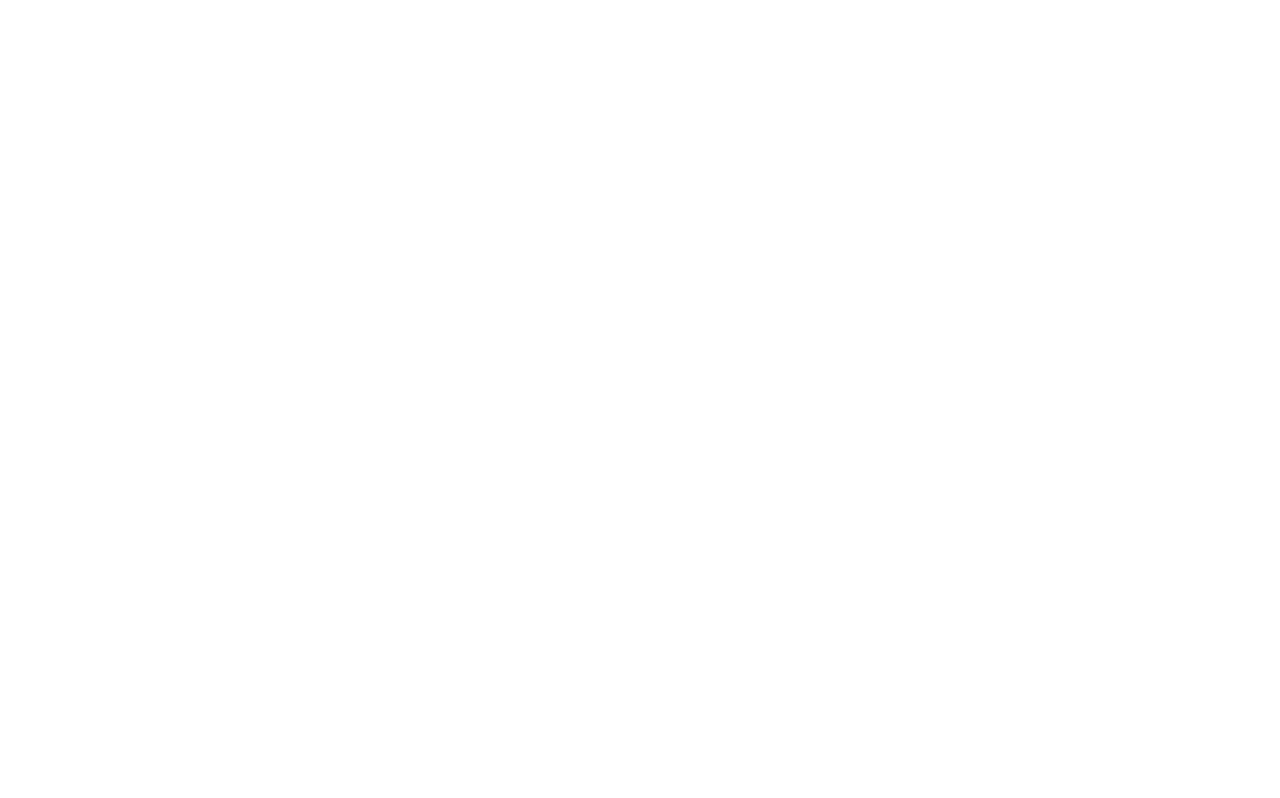
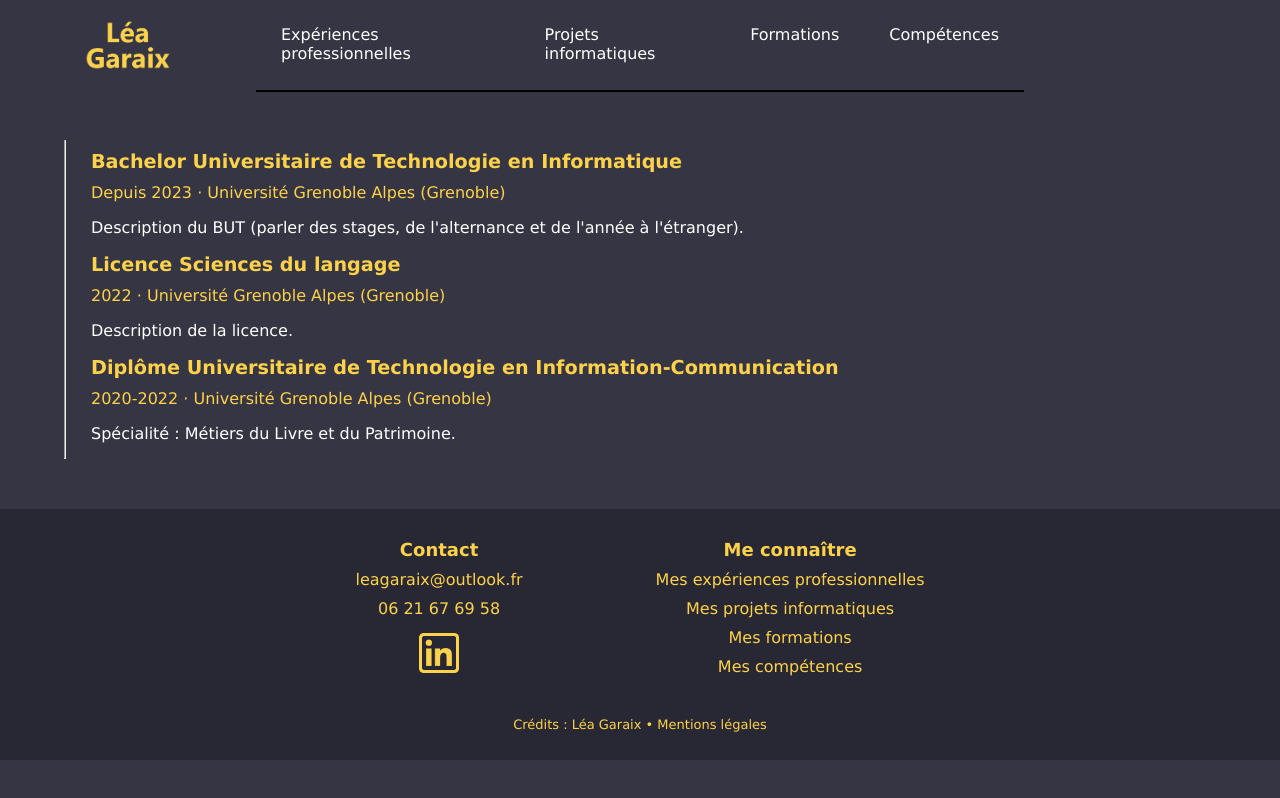
Before and after one commit to leagaraix/leagaraix.github.io, a plain HTML site: page formations.html in a window 1280 px wide. Drawn offline with Linux system fonts and the light colour scheme.

Commit message:
Début du contenu des pages projets. Contenu et affichage de la page formation.

```diff
--- a/formations.html
+++ b/formations.html
@@ -0,0 +1,83 @@
+<!DOCTYPE html>
+<html lang="fr">
+
+<head>
+    <meta charset="UTF-8">
+    <title>Présentation | Léa Garaix</title>
+    <link rel="stylesheet" href="style.css"/>
+    <link rel="stylesheet" href="header-footer-style.css"/>
+</head>
+
+<body>
+
+    <header>
+        <a id="logo-link" href="accueil.html"><img src="images/logo.png" alt="Léa Garaix"></a>
+        <nav>
+            <ul>
+                <li><a href="experiences.html">Expériences professionnelles</a></li>
+                <li><a href="projets-informatiques.html">Projets informatiques</a></li>
+                <li><a href="formations.html">Formations</a></li>
+                <li><a href="competences.html">Compétences</a></li>
+            </ul>
+        </nav>
+    </header>
+
+    <main>
+
+        <div class="chronologie">
+
+            <hr>
+            <div>
+
+                <section>
+
+                    <h3>Bachelor Universitaire de Technologie en Informatique</h3>
+                    <p class="lieu-date">Depuis 2023 · Université Grenoble Alpes (Grenoble)</p>
+                    <p>Description du BUT (parler des stages, de l'alternance et de l'année à l'étranger).</p>
+
+                </section>
+
+                <section>
+
+                    <h3>Licence Sciences du langage</h3>
+                    <p class="lieu-date">2022 · Université Grenoble Alpes (Grenoble)</p>
+                    <p>Description de la licence.</p>
+
+                </section>
+
+                <section>
+
+                    <h3>Diplôme Universitaire de Technologie en Information-Communication</h3>
+                    <p class="lieu-date">2020-2022 · Université Grenoble Alpes (Grenoble)</p>
+                    <p>Spécialité : Métiers du Livre et du Patrimoine.</p>
+
+                </section>
+
+            </div>
+
+        </div>
+
+    </main>
+
+    <footer>
+        <section>
+            <div>
+                <h4>Contact</h4>
+                <p>leagaraix@outlook.fr</p> <!-- ? Mettre un lien sur l'adresse mail ? Est-ce que c'est automatique dans les navigateurs ? -->
+                <p>06 21 67 69 58</p>
+                <a class="reseaux" target="_blank" href="https://www.linkedin.com/in/l%C3%A9a-garaix-796b99203/"><img src="images/linkedin-yellow.png" alt="Linkedin de Léa Garaix"></a>
+            </div>
+            <div>
+                <h4>Me connaître</h4>
+                <a href="experiences.html">Mes expériences professionnelles</a>
+                <a href="projets-informatiques.html">Mes projets informatiques</a>
+                <a href="formations.html">Mes formations</a>
+                <a href="competences.html">Mes compétences</a>
+            </div>
+        </section>
+        <p id="credits">Crédits : Léa Garaix • <a href="mentions-legales.html">Mentions légales</a></p>
+    </footer>
+
+</body>
+
+</html>
--- a/header-footer-style.css
+++ b/header-footer-style.css
@@ -1,3 +1,10 @@
+/*
+#f79f00 = orange
+#e9e0d2 = beige
+
+*/
+
+
 /** Disposition et mise en forme du menu **/
 
 header {
@@ -30,22 +37,24 @@ header ul {
 header li {
     list-style-type: none;
     height: 100%;
-    background: linear-gradient(#00b4cf, #b832df);
+    background-color: #363543;
     border-bottom: 2px solid black;
 }
 
 header li a {
     display: block;
-    padding:25px;
+    padding: 25px;
     text-decoration: none;
     color: white;
 
 }
 
+header li:hover {
+    background-color: #fed24a;
+}
+
 header li a:hover {
-    background-color: #363543;
-    /*background-color: #fed24a;*/
-    /*color: #363543;*/
+    color: #282834;
 }
 
 
--- a/style.css
+++ b/style.css
@@ -3,7 +3,7 @@
 body {
     font-family:Verdana, Geneva, Tahoma, sans-serif;
     margin: 0px;
-    background-color: #e9e0d2;
+    background-color: #363543;
 }
 
 main {
@@ -95,3 +95,31 @@ h5 {
     width: 350px;
     padding: 15px;
 }
+
+
+
+
+/** Formations **/
+
+.chronologie {
+    display: flex;
+}
+
+.chronologie hr {
+    margin: 0%;
+    margin-right: 25px;
+    color: #fed24a;
+}
+
+.chronologie h3 {
+    color: #fed24a;
+    margin-top: 10px;
+}
+
+.chronologie {
+    color: white;
+}
+
+.lieu-date {
+    color: #fed24a;
+}
```
Also changed, not shown: competences.html (+63 -0 lines), mentions-legales.html (+65 -0 lines), projet-comparaison-algorithmes.html (+63 -0 lines), projet-creation-base-donnees.html (+63 -0 lines), projet-installation-poste-developpement.html (+63 -0 lines), projet-web-but1.html (+63 -0 lines).
